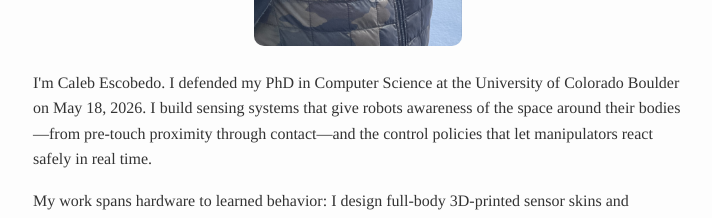
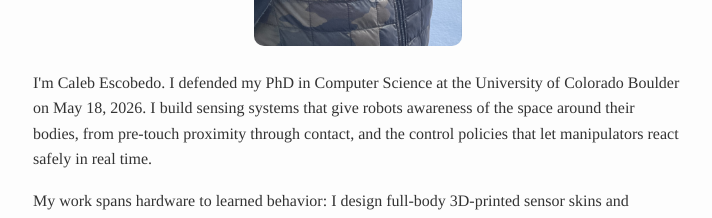
Before and after one commit to calebescobedo/caleb.phd, a plain HTML site: page index.html in a window 1280 px wide. Shown: the part 480-698 px from the top of the page, without its empty margins (282-994 px from the left). Drawn offline with Linux system fonts and the light colour scheme.

Commit message:
Remove em dash from bio blurb
Co-authored-by: Cursor <cursoragent@cursor.com>

```diff
--- a/index.html
+++ b/index.html
@@ -18,7 +18,7 @@
   </div>
   <section id="about">
     <p>
-      I'm Caleb Escobedo. I defended my PhD in Computer Science at the University of Colorado Boulder on May 18, 2026. I build sensing systems that give robots awareness of the space around their bodies—from pre-touch proximity through contact—and the control policies that let manipulators react safely in real time.
+      I'm Caleb Escobedo. I defended my PhD in Computer Science at the University of Colorado Boulder on May 18, 2026. I build sensing systems that give robots awareness of the space around their bodies, from pre-touch proximity through contact, and the control policies that let manipulators react safely in real time.
     </p>
     <p>
       My work spans hardware to learned behavior: I design full-body 3D-printed sensor skins and develop multiple sensing modalities to cover the near-body region. I pair these with model-based and learning-based controllers for collision avoidance and reactive manipulation. I developed this research at the HIRO Lab at CU Boulder and hold two US patents from my time at Samsung AI Center–New York.
```
